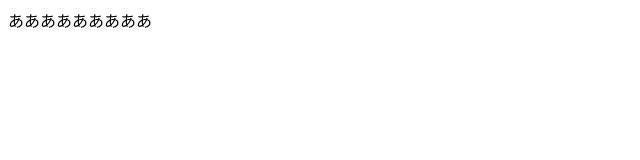
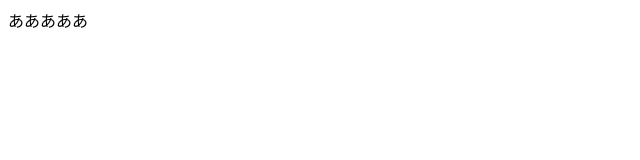
Before and after one commit to zd3F10/secondTest, a plain HTML site: page index.html in a window 1280 px wide. Shown: the full height of the page, 0-640 px from the left. Drawn offline with Linux system fonts and the light colour scheme.

Commit message:
テスト02

```diff
--- a/index.html
+++ b/index.html
@@ -5,6 +5,6 @@
   <title>second Test</title>
 </head>
 <body>
-  あああああああああ
+  あああああ
 </body>
 </html>
```
